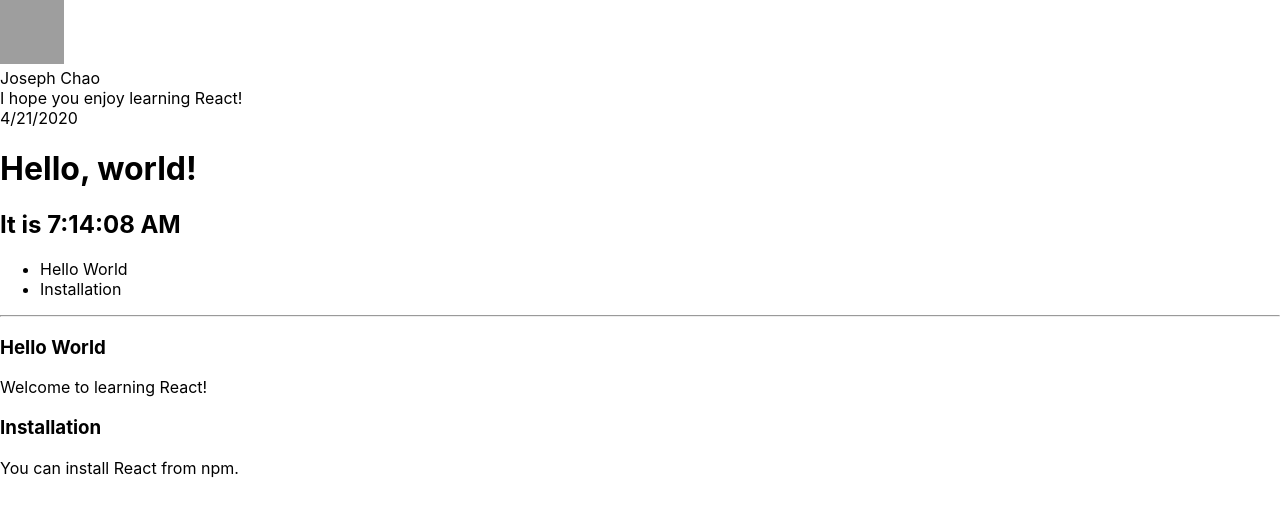
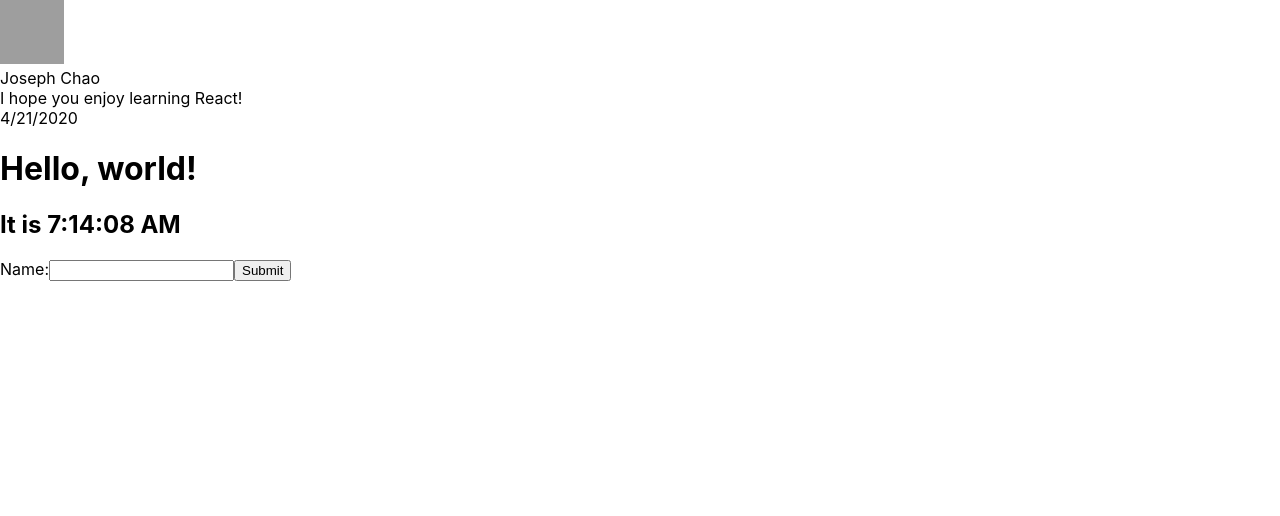
Before and after one commit to ctzuchiang/ReactSelfLearning, a React (Create React App) app: page / in a window 1280 px wide. Shown: the top 516 px of the page. Built offline with nearby package versions, Linux system fonts and the light colour scheme; grey boxes are pictures that could not be loaded.

Commit message:
Form Sample

```diff
--- a/src/components/TestApp.js
+++ b/src/components/TestApp.js
@@ -1,7 +1,11 @@
 import React from "react";
 import UserInfo from "./UserInfo";
 import Clock from "./Clock";
-import Blog from "./Blog";
+// import { ActionLink, Toggle } from "./ActionLink";
+// import LoginControl from "./LoginControl";
+// import WarningPage from "./WarningBanner";
+// import ListSample from "./ListSample";
+// import Blog from "./Blog";
 
 function TestApp() {
   const element = (
@@ -12,11 +16,24 @@
       <Toggle />
       <LoginControl />,
       <WarningPage />
-      <ListSample /> */}
-      <Blog />
+      <ListSample />
+      <Blog /> */}
+      <FormSample />
     </div>
   );
   return element;
 }
 
+function FormSample() {
+  return (
+    <form>
+      <label>
+        Name:
+        <input type='text' name='name' />
+      </label>
+      <input type='submit' value='Submit' />
+    </form>
+  );
+}
+
 export default TestApp;
```
